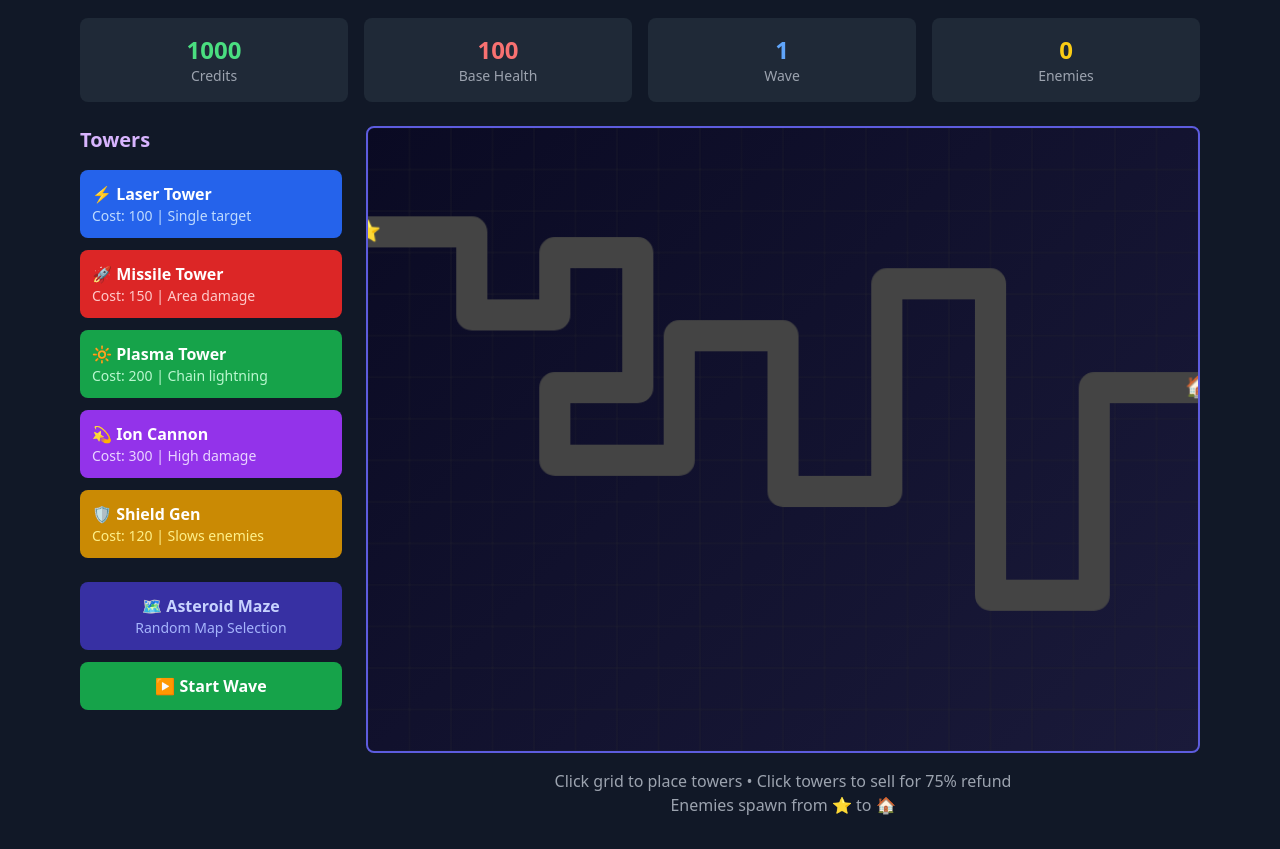
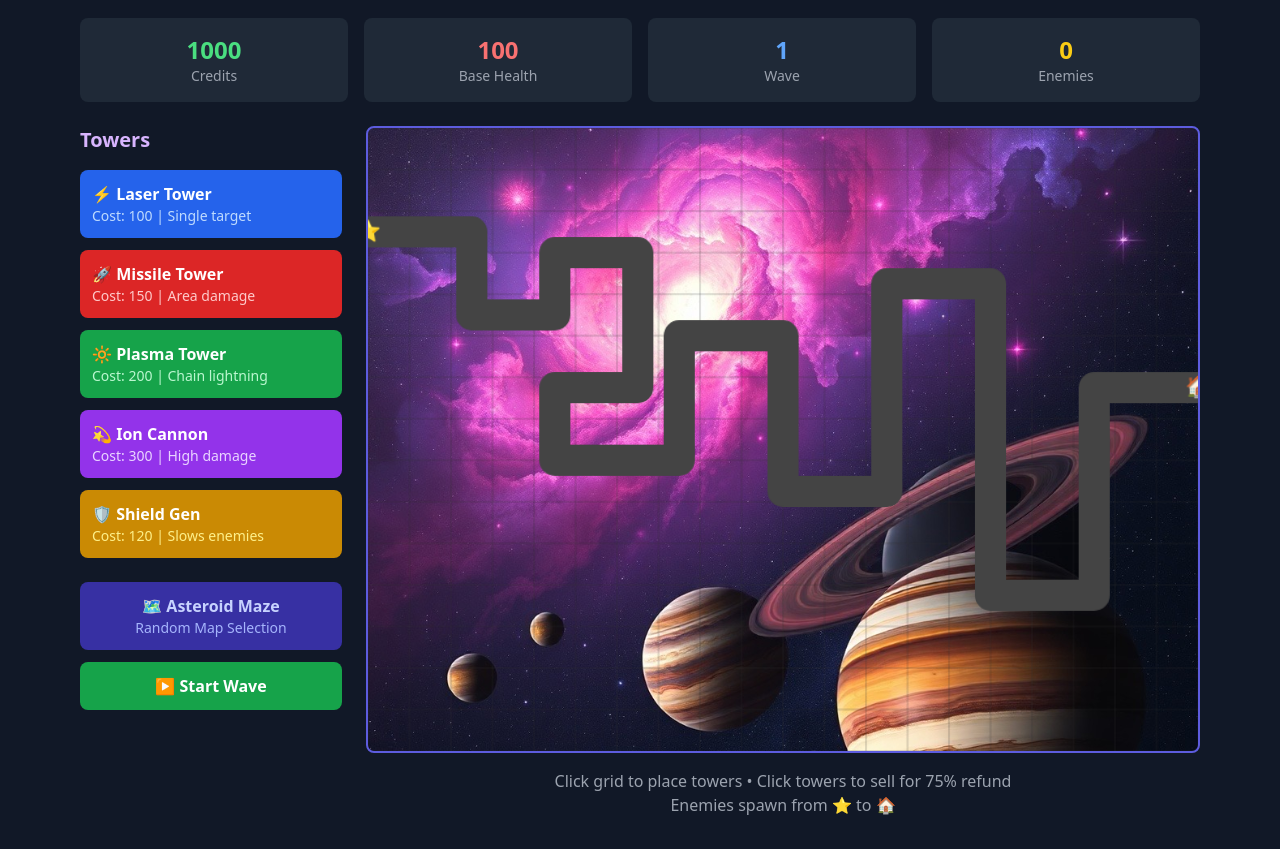
Before and after one commit to unnamedwaffle/towerdefense, a plain HTML site: page index.html in a window 1280 px wide. Both pictures are taken after a click on the button "🎮 Start Mission". Shown: the part 70-919 px from the top of the page. Drawn offline with nearby package versions, Linux system fonts and the light colour scheme.

Commit message:
Update index.html

```diff
--- a/index.html
+++ b/index.html
@@ -13,6 +13,12 @@
         canvas {
             border: 2px solid #5D5CDE;
             background: linear-gradient(135deg, #0a0a23 0%, #1a1a3a 100%);
+            /* Space background image */
+            background-image: url('https://github.com/unnamedwaffle/towerdefense/blob/61792f2b5d9220b523b5cde21b3356e9dd3b84ea/IMG_3094.JPG?raw=true');
+            background-size: cover;
+            background-position: center;
+            background-repeat: no-repeat;
+            background-blend-mode: overlay;
         }
 
         .tower-button {
```
